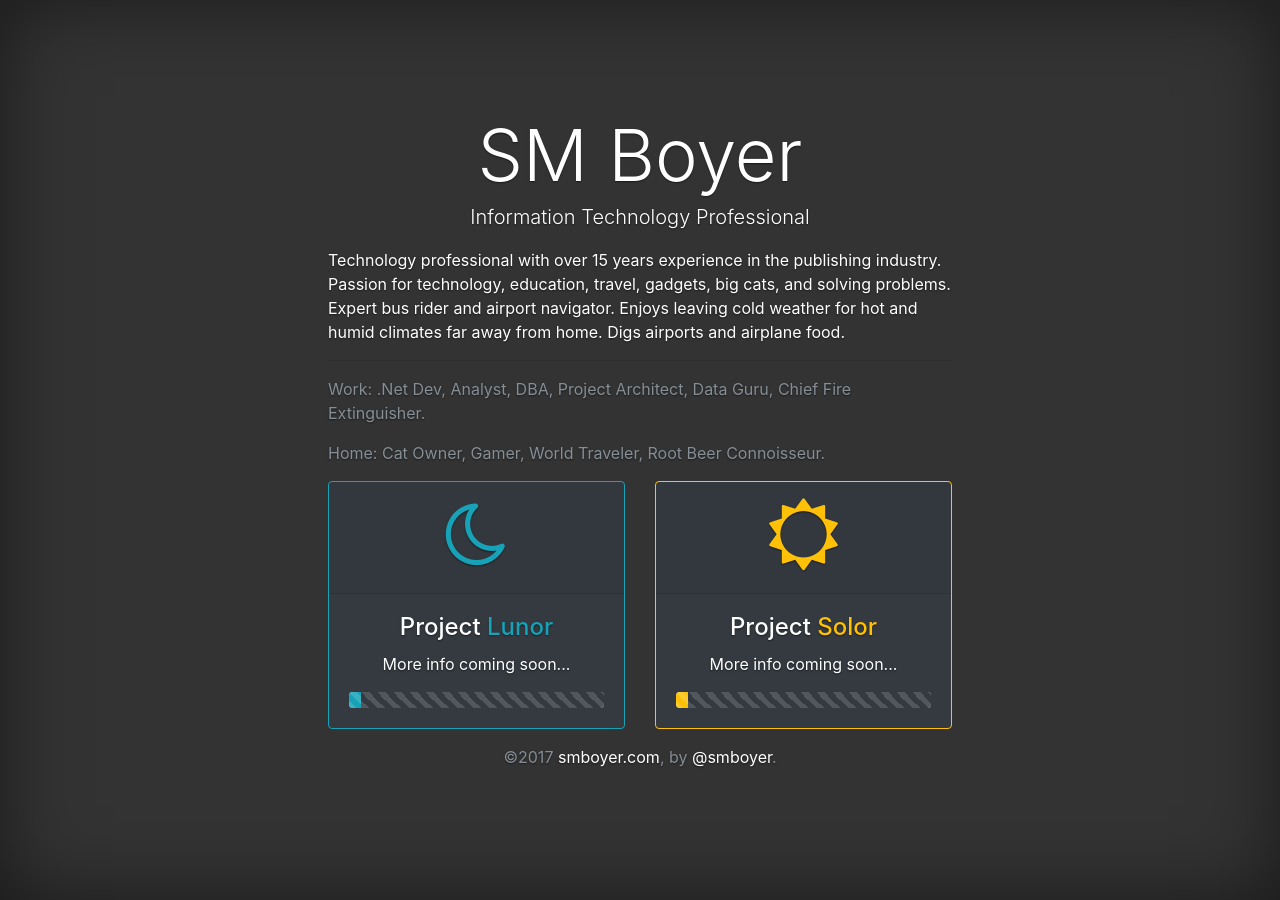
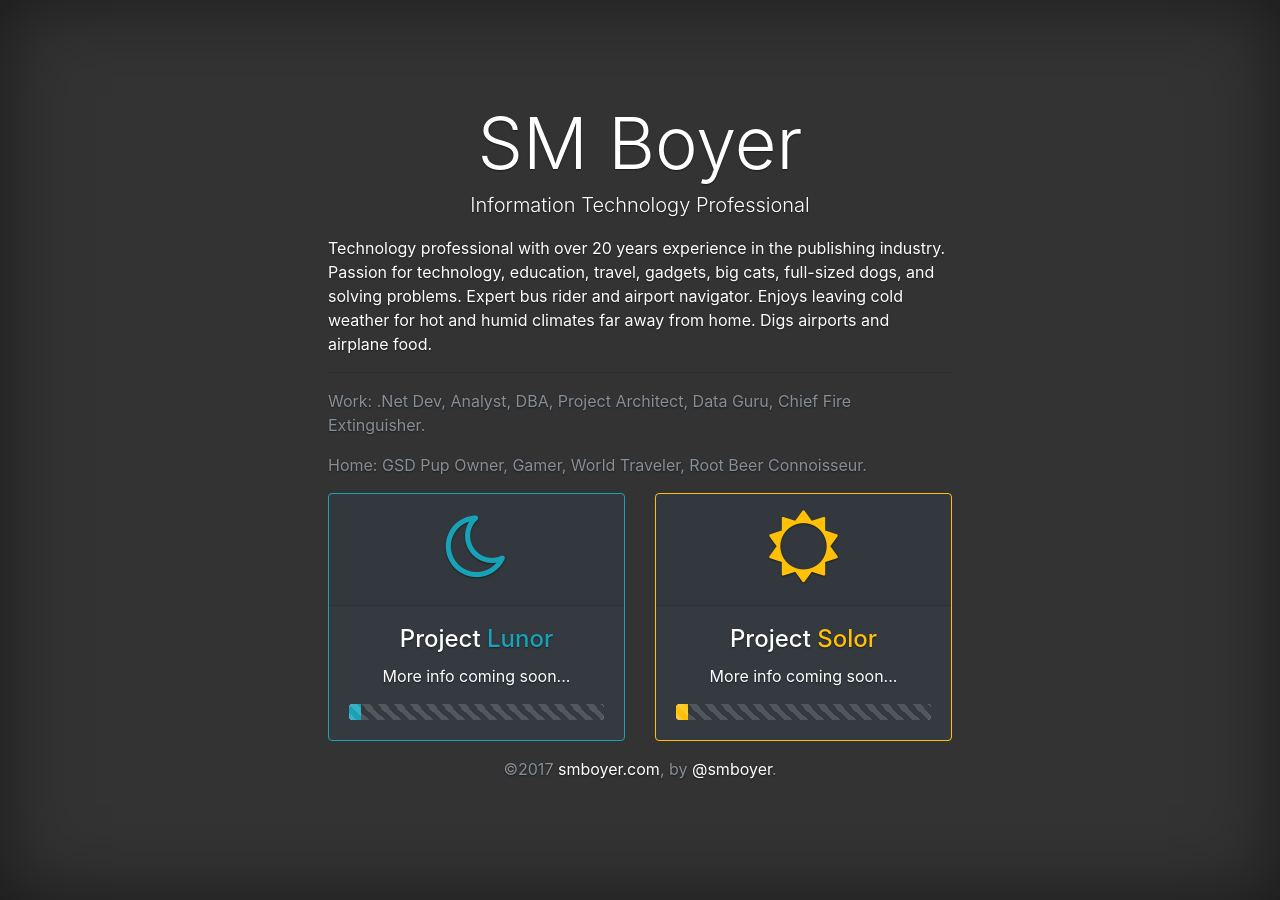
Before and after one commit to smboyer/smboyer.github.io, a Jekyll site: the page index.html, which Jekyll copies as it is, in a window 1280 px wide. Built offline with Jekyll 4.4.1, drawn with Linux system fonts in a browser that asks for light colours; nearby versions of some CDN libraries.

Commit message:
Update index.html

```diff
--- a/index.html
+++ b/index.html
@@ -31,10 +31,10 @@ height="0" width="0" style="display:none;visibility:hidden"></iframe></noscript>
                 <div class="inner cover">
                     <h1 class="cover-heading display-3">SM Boyer</h1>
                     <p class="lead">Information Technology Professional</p>
-                    <p class="text-left">Technology professional with over 15 years experience in the publishing industry. Passion for technology, education, travel, gadgets, big cats, and solving problems. Expert bus rider and airport navigator. Enjoys leaving cold weather for hot and humid climates far away from home. Digs airports and airplane food.</p>
+                    <p class="text-left">Technology professional with over 20 years experience in the publishing industry. Passion for technology, education, travel, gadgets, big cats, full-sized dogs, and solving problems. Expert bus rider and airport navigator. Enjoys leaving cold weather for hot and humid climates far away from home. Digs airports and airplane food.</p>
                     <hr />
                     <p class="text-left text-muted">Work: .Net Dev, Analyst, DBA, Project Architect, Data Guru, Chief Fire Extinguisher.</p>
-                    <p class="text-left text-muted">Home: Cat Owner, Gamer, World Traveler, Root Beer Connoisseur.</p>
+                    <p class="text-left text-muted">Home: GSD Pup Owner, Gamer, World Traveler, Root Beer Connoisseur.</p>
                     <div class="row">
                         <div class="col-sm-6">
                             <div class="card text-white bg-dark border-info mb-3">
```
